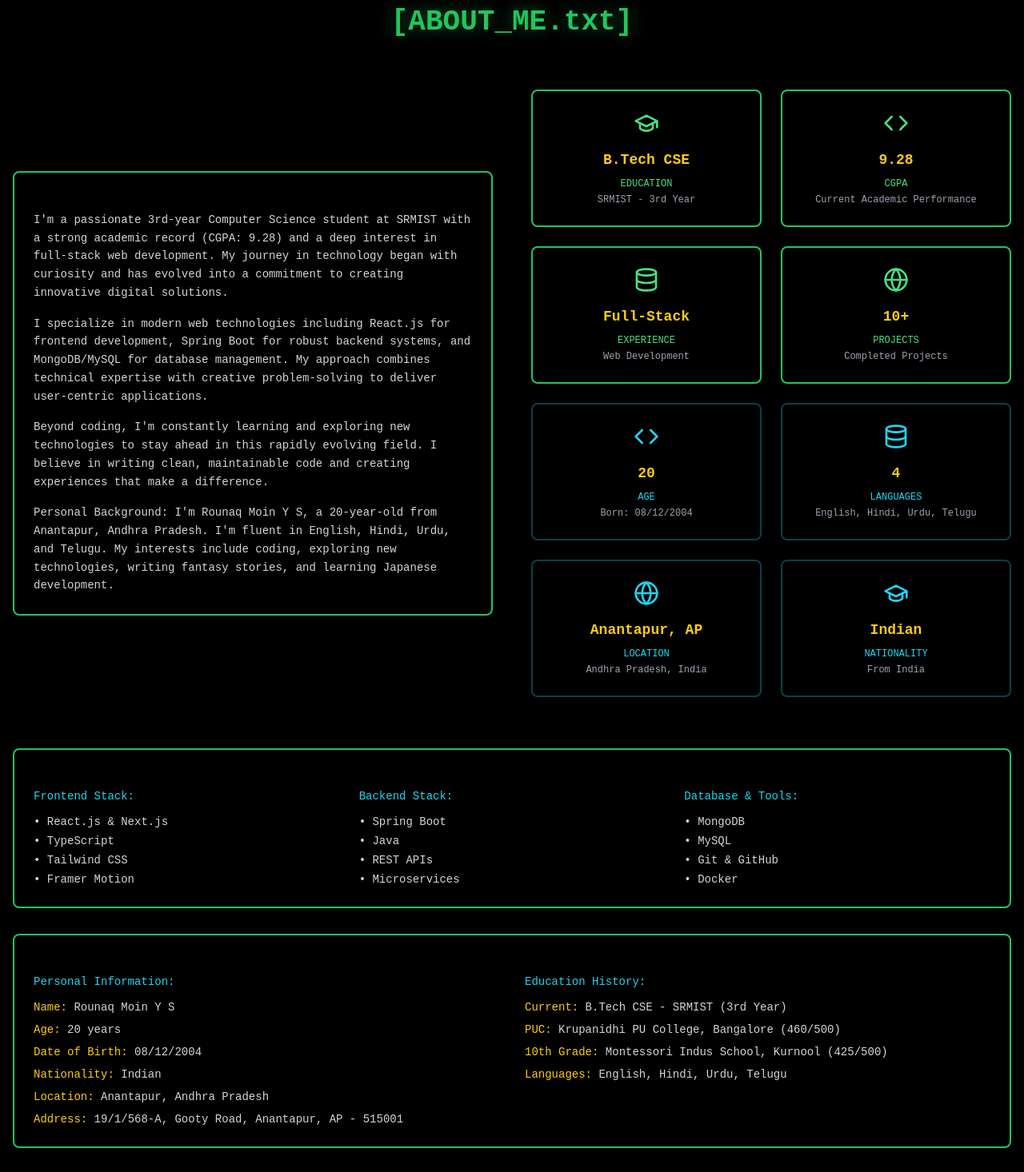
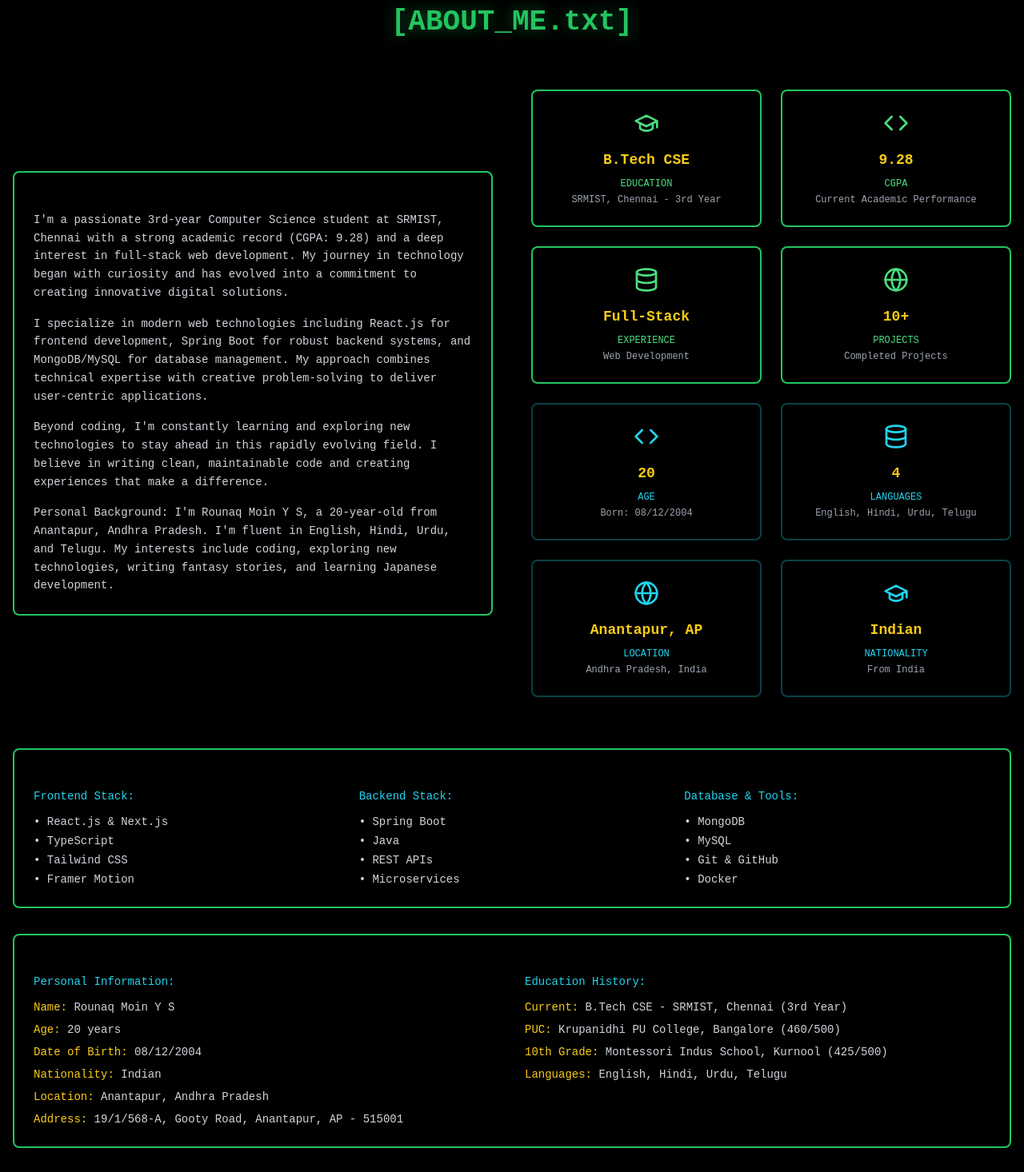
Before and after one commit to rounaq-moin/RounaqMoin, a React (Create React App) app: page / in a window 1280 px wide. Shown: the part 872-2338 px from the top of the page at 80% size. Built offline with nearby package versions, Linux system fonts and the light colour scheme.

Commit message:
Update About.js

```diff
--- a/src/components/About.js
+++ b/src/components/About.js
@@ -14,7 +14,7 @@ const About = () => {
       icon: GraduationCap,
       label: 'EDUCATION',
       value: 'B.Tech CSE',
-      subtext: 'SRMIST - 3rd Year'
+      subtext: 'SRMIST, Chennai - 3rd Year'
     },
     {
       icon: Code,
@@ -95,7 +95,7 @@ const About = () => {
                    {/* I&apos;m a passionate 3rd-year Computer Science student at SRMIST with a strong academic record
                    (CGPA: 9.28) and a deep interest in full-stack web development. My journey in technology
                    began with curiosity and has evolved into a commitment to creating innovative digital solutions. */}
-                   I&apos;m a passionate 3rd-year Computer Science student at SRMIST with a strong academic record
+                   I&apos;m a passionate 3rd-year Computer Science student at SRMIST, Chennai with a strong academic record
                    (CGPA: 9.28) and a deep interest in full-stack web development. My journey in technology
                    began with curiosity and has evolved into a commitment to creating innovative digital solutions.
                  </p>
@@ -260,7 +260,7 @@ const About = () => {
                <div>
                  <h4 className="text-cyan-400 mb-3">Education History:</h4>
                  <ul className="text-gray-300 space-y-2">
-                   <li><span className="text-yellow-400">Current:</span> B.Tech CSE - SRMIST (3rd Year)</li>
+                   <li><span className="text-yellow-400">Current:</span> B.Tech CSE - SRMIST, Chennai (3rd Year)</li>
                    <li><span className="text-yellow-400">PUC:</span> Krupanidhi PU College, Bangalore (460/500)</li>
                    <li><span className="text-yellow-400">10th Grade:</span> Montessori Indus School, Kurnool (425/500)</li>
                    <li><span className="text-yellow-400">Languages:</span> English, Hindi, Urdu, Telugu</li>
```
